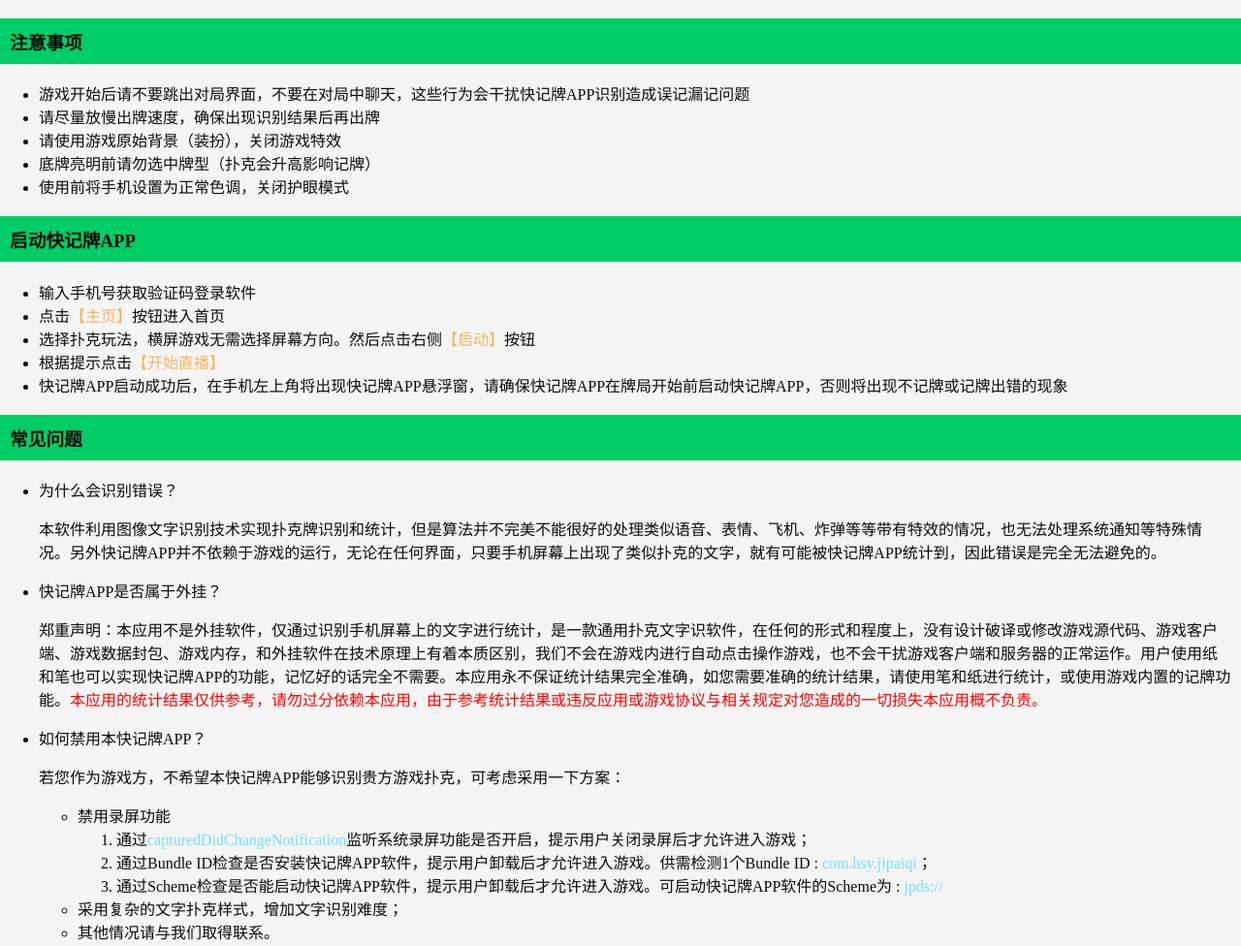
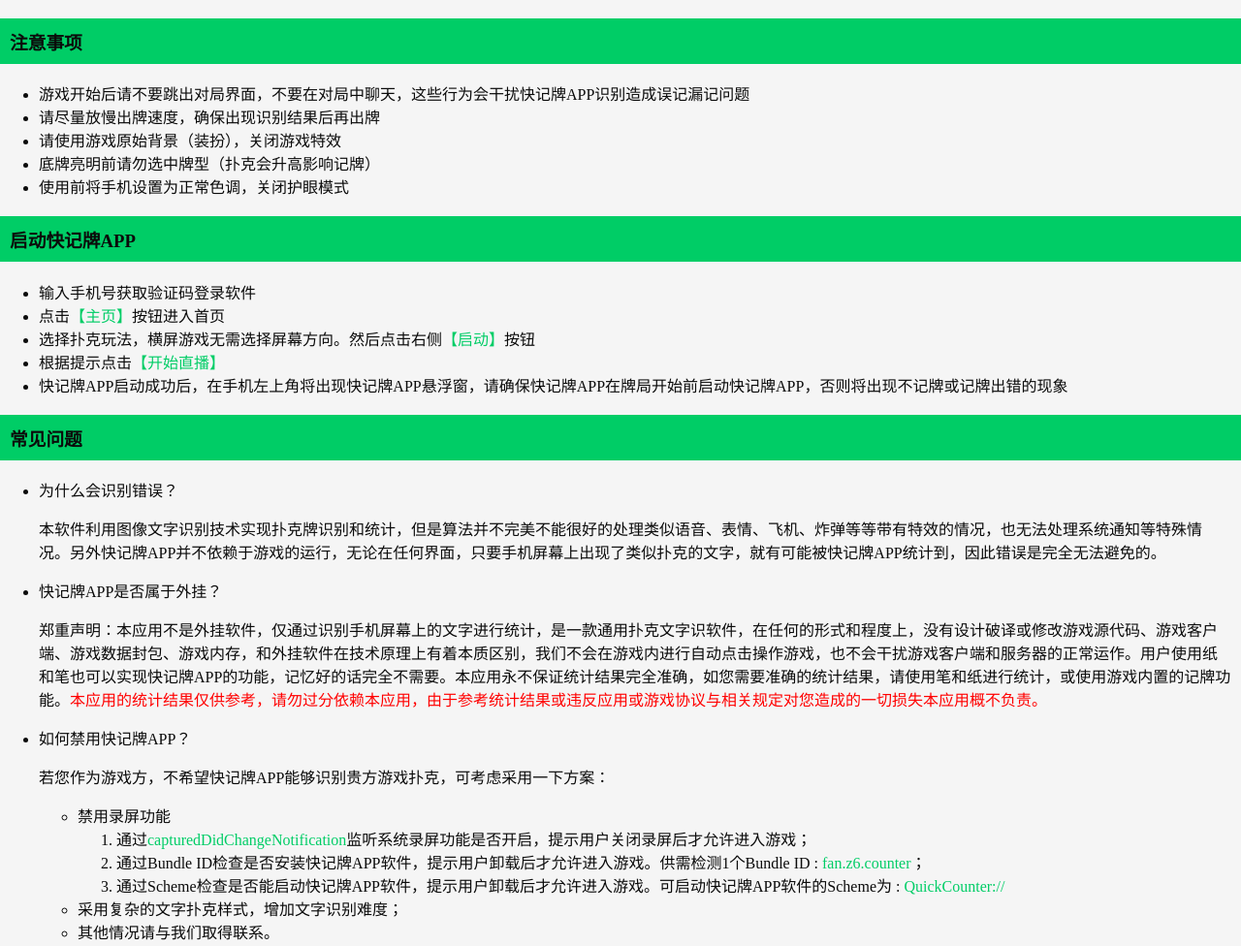
Before and after one commit to hibari9/github.io, a plain HTML site: page static/counter/help.html in a window 1280 px wide. Shown: the top 976 px of the page at 97% size. Drawn offline with Linux system fonts and the light colour scheme.

Commit message:
Site updated: 2022-12-15 14:15:19

```diff
--- a/static/counter/help.html
+++ b/static/counter/help.html
@@ -41,9 +41,9 @@
         <h3>启动快记牌APP</h3>
         <ul>
             <li>输入手机号获取验证码登录软件</li>
-            <li>点击<label style="color: #F4B55F">【主页】</label>按钮进入首页</li>
-            <li>选择扑克玩法，横屏游戏无需选择屏幕方向。然后点击右侧<label style="color: #F4B55F">【启动】</label>按钮</li>
-            <li>根据提示点击<label style="color: #F4B55F">【开始直播】</label></li>
+            <li>点击<label style="color: #00CD66">【主页】</label>按钮进入首页</li>
+            <li>选择扑克玩法，横屏游戏无需选择屏幕方向。然后点击右侧<label style="color: #00CD66">【启动】</label>按钮</li>
+            <li>根据提示点击<label style="color: #00CD66">【开始直播】</label></li>
             <li>快记牌APP启动成功后，在手机左上角将出现快记牌APP悬浮窗，请确保快记牌APP在牌局开始前启动快记牌APP，否则将出现不记牌或记牌出错的现象</li>
         </ul>
 
@@ -57,18 +57,18 @@
             <p>
                 郑重声明：本应用不是外挂软件，仅通过识别手机屏幕上的文字进行统计，是一款通用扑克文字识软件，在任何的形式和程度上，没有设计破译或修改游戏源代码、游戏客户端、游戏数据封包、游戏内存，和外挂软件在技术原理上有着本质区别，我们不会在游戏内进行自动点击操作游戏，也不会干扰游戏客户端和服务器的正常运作。用户使用纸和笔也可以实现快记牌APP的功能，记忆好的话完全不需要。本应用永不保证统计结果完全准确，如您需要准确的统计结果，请使用笔和纸进行统计，或使用游戏内置的记牌功能。<label style="color: red">本应用的统计结果仅供参考，请勿过分依赖本应用，由于参考统计结果或违反应用或游戏协议与相关规定对您造成的一切损失本应用概不负责。</label></p>
 
-            <li>如何禁用本快记牌APP？</li>
+            <li>如何禁用快记牌APP？</li>
             <p>
-                若您作为游戏方，不希望本快记牌APP能够识别贵方游戏扑克，可考虑采用一下方案：
+                若您作为游戏方，不希望快记牌APP能够识别贵方游戏扑克，可考虑采用一下方案：
             </p><ul>
                 <li>
                     禁用录屏功能
                     <ol>
-                        <li>通过<label style="color: #71e1ff">capturedDidChangeNotification</label>监听系统录屏功能是否开启，提示用户关闭录屏后才允许进入游戏；
+                        <li>通过<label style="color: #00CD66">capturedDidChangeNotification</label>监听系统录屏功能是否开启，提示用户关闭录屏后才允许进入游戏；
                         </li>
-                        <li>通过Bundle ID检查是否安装快记牌APP软件，提示用户卸载后才允许进入游戏。供需检测1个Bundle ID : <label style="color: #71e1ff">com.hsy.jipaiqi</label>；
+                        <li>通过Bundle ID检查是否安装快记牌APP软件，提示用户卸载后才允许进入游戏。供需检测1个Bundle ID : <label style="color: #00CD66">fan.z6.counter</label>；
                         </li>
-                        <li>通过Scheme检查是否能启动快记牌APP软件，提示用户卸载后才允许进入游戏。可启动快记牌APP软件的Scheme为 : <label style="color: #71e1ff">jpds://</label>
+                        <li>通过Scheme检查是否能启动快记牌APP软件，提示用户卸载后才允许进入游戏。可启动快记牌APP软件的Scheme为 : <label style="color: #00CD66">QuickCounter://</label>
                         </li>
                     </ol>
                 </li>
```
Also changed, not shown: static/counter/faq.html (+5 -5 lines).
